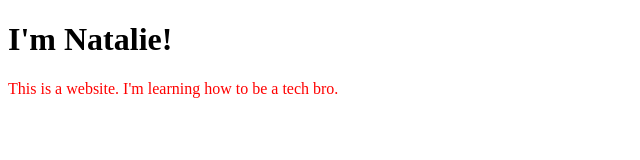
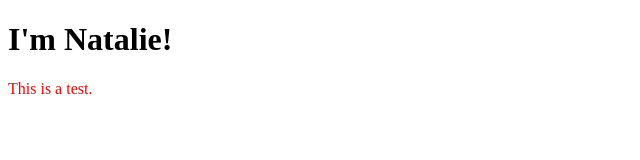
Before and after one commit to natplusultra/natplusultra.github.io, a plain HTML site: page index.html in a window 1280 px wide. Shown: the whole page, without its empty margins (0-640 px from the left). Drawn offline with Linux system fonts and the light colour scheme.

Commit message:
Updated text.

```diff
--- a/index.html
+++ b/index.html
@@ -8,6 +8,6 @@
 <body>
 	<h1>I'm Natalie!</h1>
 
-	<p>This is a website. I'm learning how to be a tech bro.</p>
+	<p>This is a test.</p>
 </body>
 </html>
```
